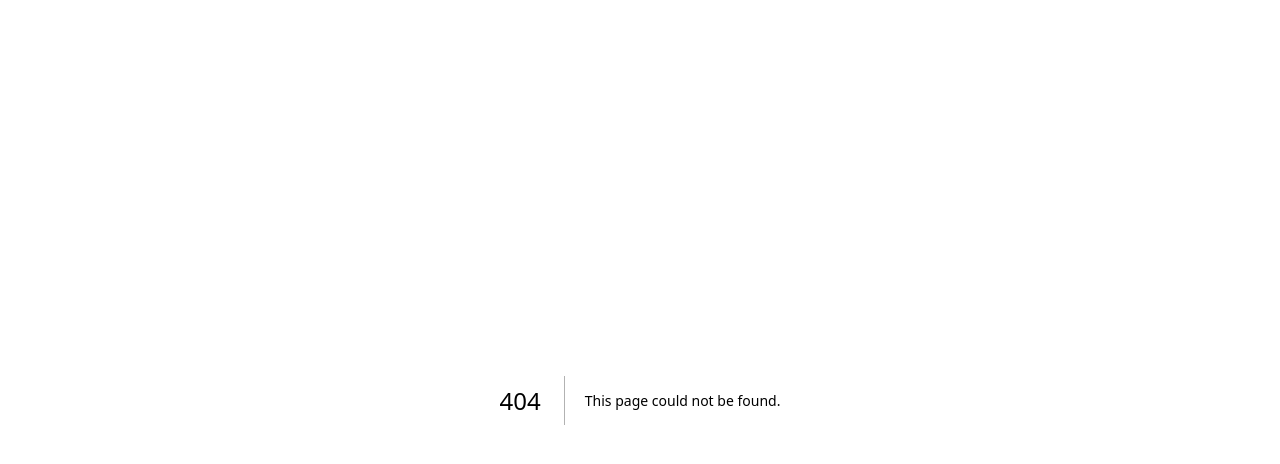
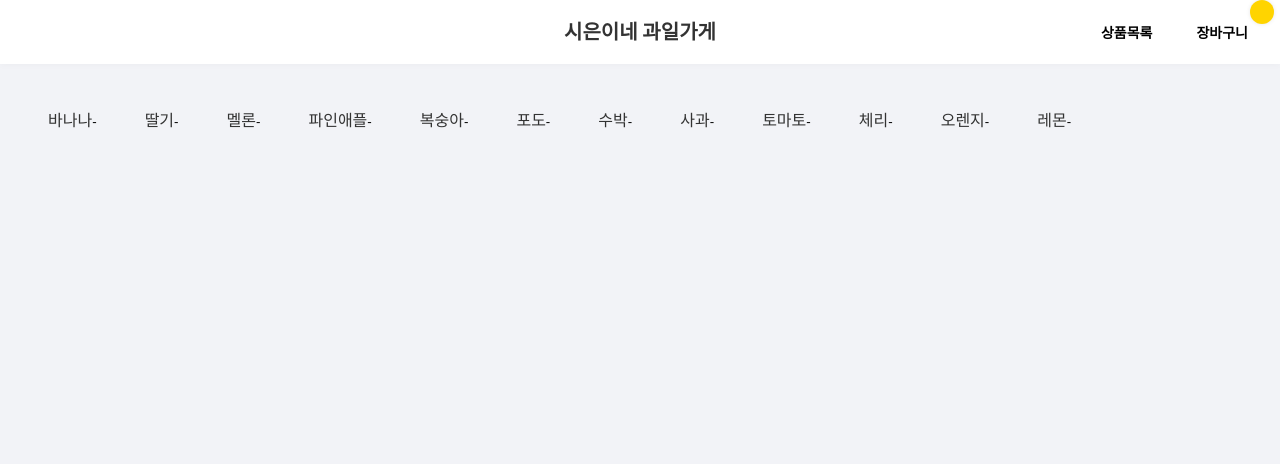
Before and after one commit to Sienna98/toy-project, a Next.js app: page /cart in a window 1280 px wide. Before the commit this address had no page. Shown: the top 464 px of the page. Built offline with nearby package versions, Linux system fonts and the light colour scheme.

Commit message:
router로 cart탭 경로 추가

```diff
--- /dev/null
+++ b/pages/cart/index.tsx
@@ -0,0 +1,32 @@
+import React from "react";
+import CartPage from "@/Components/CartPage";
+import Header from "@/Components/Header";
+
+interface ICart {
+  onMinusNumber: () => void;
+  countInCart: number;
+  onClickTab: (tabName: string) => void;
+  tabButton: string;
+  cartPageTab: (select: string) => void;
+}
+const Cart = ({
+  onMinusNumber,
+  countInCart,
+  onClickTab,
+  tabButton,
+  cartPageTab,
+}: ICart) => {
+  return (
+    <div>
+      <Header
+        countInCart={countInCart}
+        onClickTab={onClickTab}
+        tabButton={tabButton}
+        cartPageTab={cartPageTab}
+      />
+      <CartPage onMinusNumber={onMinusNumber} />
+    </div>
+  );
+};
+
+export default Cart;
--- a/src/Components/FruitBox/Cart/FruitBoxItem.tsx
+++ b/src/Components/FruitBox/Cart/FruitBoxItem.tsx
@@ -36,11 +36,11 @@ const FruitBoxItem = ({ fruit, onAddNumber, onMinusNumber }: IFruitBox) => {
         </StyledFruitDetail>
       </Flex>
       <StyledButtonWrap>
-        <MainButton backgroundColor="lightgray" onClick={onMinusNumber}>
+        <MainButton backgroundcolor="lightgray" onClick={onMinusNumber}>
           빼기
         </MainButton>
         <MainButton
-          backgroundColor={fruit.isPrime ? "orange" : "yellow"}
+          backgroundcolor={fruit.isPrime ? "orange" : "yellow"}
           onClick={onAddNumber}
         >
           담기
--- a/src/Components/FruitBox/Main/FruitBoxItem.tsx
+++ b/src/Components/FruitBox/Main/FruitBoxItem.tsx
@@ -36,11 +36,11 @@ const FruitBoxItem = ({ fruit, onAddNumber, onMinusNumber }: IFruitBox) => {
         </StyledFruitDetail>
       </Flex>
       <StyledButtonWrap>
-        <MainButton backgroundColor="lightgray" onClick={onMinusNumber}>
+        <MainButton backgroundcolor="lightgray" onClick={onMinusNumber}>
           빼기
         </MainButton>
         <MainButton
-          backgroundColor={fruit.isPrime ? "orange" : "yellow"}
+          backgroundcolor={fruit.isPrime ? "orange" : "yellow"}
           onClick={onAddNumber}
         >
           담기
--- a/src/Components/Header/index.tsx
+++ b/src/Components/Header/index.tsx
@@ -7,26 +7,37 @@ interface IHeader {
   countInCart: number;
   onClickTab: (tabName: string) => void;
   tabButton: string;
+  cartPageTab?: (select: string) => void;
 }
-const Header = ({ countInCart, onClickTab, tabButton }: IHeader) => {
+const Header = ({
+  countInCart,
+  onClickTab,
+  tabButton,
+  cartPageTab,
+}: IHeader) => {
   return (
     <StyledHeader>
       <StyledTitle>시은이네 과일가게</StyledTitle>
       <StyledButtonWrap>
         <MainButton
-          backgroundColor={
+          backgroundcolor={
             tabButton === "상품목록" ? "lightgray" : "transparent"
           }
-          onClick={() => onClickTab("상품목록")}
+          onClick={() => {
+            onClickTab("상품목록");
+          }}
         >
           상품목록
         </MainButton>
         <StyledRelative>
           <MainButton
-            backgroundColor={
+            backgroundcolor={
               tabButton === "장바구니" ? "lightgray" : "transparent"
             }
-            onClick={() => onClickTab("장바구니")}
+            onClick={() => {
+              onClickTab("장바구니");
+              cartPageTab("cart");
+            }}
           >
             장바구니
           </MainButton>
--- a/src/Components/MainButton/index.tsx
+++ b/src/Components/MainButton/index.tsx
@@ -3,13 +3,13 @@ import { styled } from "styled-components";
 
 interface IMainButton {
   children: React.ReactNode;
-  backgroundColor: string;
+  backgroundcolor: string;
   onClick: () => void;
 }
-const MainButton = ({ children, backgroundColor, onClick }: IMainButton) => {
+const MainButton = ({ children, backgroundcolor, onClick }: IMainButton) => {
   return (
     <StyledButton
-      backgroundColor={backgroundColor}
+      backgroundcolor={backgroundcolor}
       type="button"
       onClick={onClick}
     >
@@ -20,13 +20,13 @@ const MainButton = ({ children, backgroundColor, onClick }: IMainButton) => {
 
 export default MainButton;
 
-const StyledButton = styled.button<{ backgroundColor: string }>`
+const StyledButton = styled.button<{ backgroundcolor: string }>`
   padding: 12px 16px;
   font-size: 14px;
   font-weight: 700;
   border-radius: 8px;
-  background-color: ${({ backgroundColor, theme }) =>
-    theme.colors[backgroundColor]};
-  color: ${({ backgroundColor }) =>
-    backgroundColor === "darkgray" ? "#9A9BA7" : ""};
+  background-color: ${({ backgroundcolor, theme }) =>
+    theme.colors[backgroundcolor]};
+  color: ${({ backgroundcolor }) =>
+    backgroundcolor === "darkgray" ? "#9A9BA7" : ""};
 `;
--- a/src/Components/MainPage/index.tsx
+++ b/src/Components/MainPage/index.tsx
@@ -18,7 +18,7 @@ const MainPage = ({ onAddNumber, onMinusNumber }: IMainPage) => {
     <StyledMainPage>
       <StyledButtonWrap>
         <MainButton
-          backgroundColor={
+          backgroundcolor={
             isfruitTypeButton === "전체" ? "yellow" : "transparent"
           }
           onClick={() => handleIsfruitTypeButton("전체")}
@@ -26,7 +26,7 @@ const MainPage = ({ onAddNumber, onMinusNumber }: IMainPage) => {
           전체
         </MainButton>
         <MainButton
-          backgroundColor={
+          backgroundcolor={
             isfruitTypeButton === "일반 과일" ? "yellow" : "transparent"
           }
           onClick={() => handleIsfruitTypeButton("일반 과일")}
@@ -34,7 +34,7 @@ const MainPage = ({ onAddNumber, onMinusNumber }: IMainPage) => {
           일반 과일
         </MainButton>
         <MainButton
-          backgroundColor={
+          backgroundcolor={
             isfruitTypeButton === "prime 과일" ? "yellow" : "transparent"
           }
           onClick={() => handleIsfruitTypeButton("prime 과일")}
--- a/src/styles/theme.ts
+++ b/src/styles/theme.ts
@@ -8,6 +8,7 @@ const colors: Icolors = {
   yellow: "#FFD400",
   darkgray: "#C8CAD2",
   lightgray: "#F2F3F7",
+  transparent: "transparent",
 };
 export type ColorsTypes = typeof colors;
 
```
Also changed, not shown: pages/index.tsx (+18 -5 lines).
